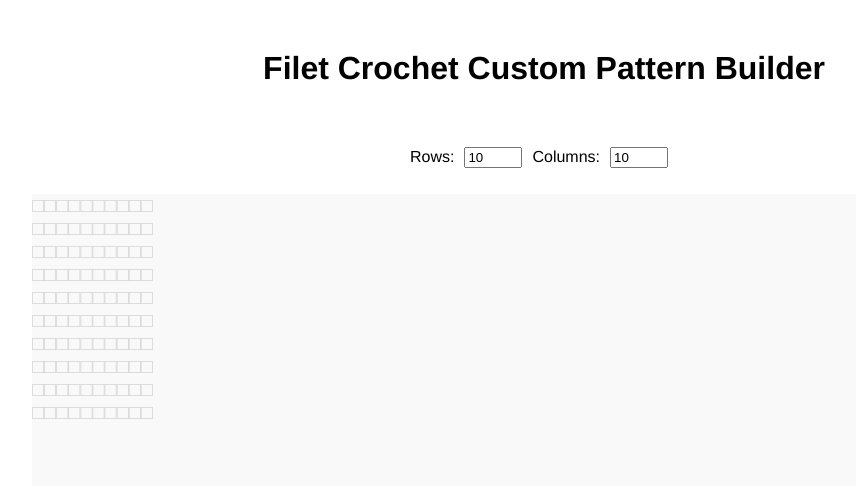
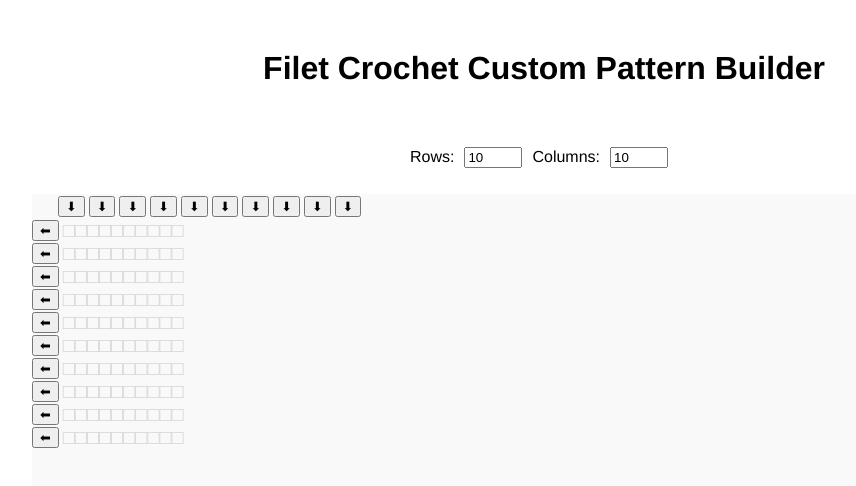
Before and after one commit to samanthacabrera/filet-crochet-pattern-builder, a React (Vite) app: page / in a window 1280 px wide. Shown: the top 486 px of the page, without its empty margins (96-952 px from the left). Built offline with nearby package versions, Linux system fonts and the light colour scheme.

Commit message:
add ability to toggle entire rows and cols

```diff
--- a/src/App.jsx
+++ b/src/App.jsx
@@ -20,6 +20,24 @@ function App() {
     setGrid((prev) => {
       const newGrid = prev.map((r) => [...r]);
       newGrid[row][col] = newGrid[row][col] ? 0 : 1;
+      return newGrid;
+    });
+  };
+
+  const toggleRow = (rowIndex) => {
+    setGrid((prev) => {
+      const newGrid = prev.map((r) => [...r]);
+      newGrid[rowIndex] = newGrid[rowIndex].map((cell) => (cell ? 0 : 1));
+      return newGrid;
+    });
+  };
+
+  const toggleCol = (colIndex) => {
+    setGrid((prev) => {
+      const newGrid = prev.map((r) => [...r]);
+      for (let i = 0; i < newGrid.length; i++) {
+        newGrid[i][colIndex] = newGrid[i][colIndex] ? 0 : 1;
+      }
       return newGrid;
     });
   };
@@ -57,12 +75,33 @@ function App() {
           width: "80vw",
           height: "80vh",
           overflow: "auto",
-          background: "#f9f9f9"
+          background: "#f9f9f9",
         }}
       >
         <div className="pixel-grid">
+
+          <div style={{ display: "flex", marginLeft: "1.2em" }}>
+            {Array.from({ length: cols }).map((_, colIndex) => (
+              <button
+                key={colIndex}
+                onClick={() => toggleCol(colIndex)}
+                style={{ margin: "2px", fontSize: "0.8rem" }}
+              >
+                ⬇
+              </button>
+            ))}
+          </div>
+
           {grid.map((row, rowIndex) => (
-            <div key={rowIndex}>
+            <div key={rowIndex} style={{ display: "flex", alignItems: "center" }}>
+
+              <button
+                onClick={() => toggleRow(rowIndex)}
+                style={{ marginRight: "4px", fontSize: "0.8rem" }}
+              >
+                ⬅
+              </button>
+
               {row.map((cell, colIndex) => (
                 <span
                   key={colIndex}
```
